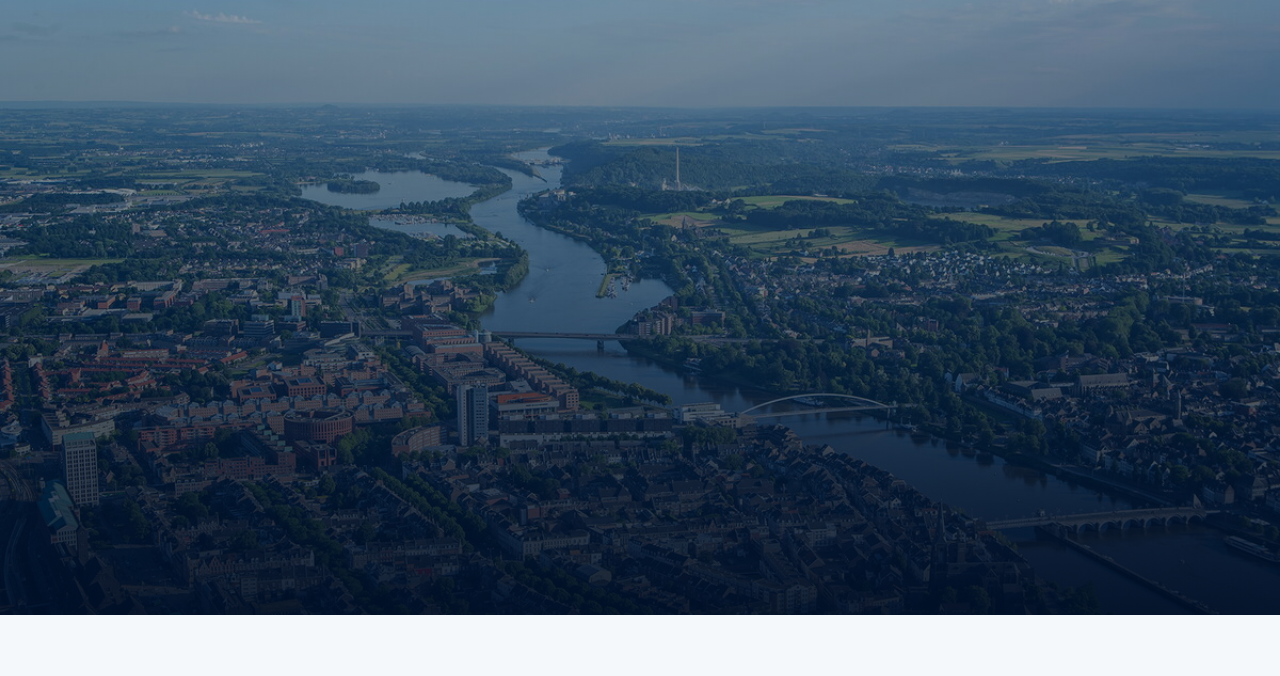
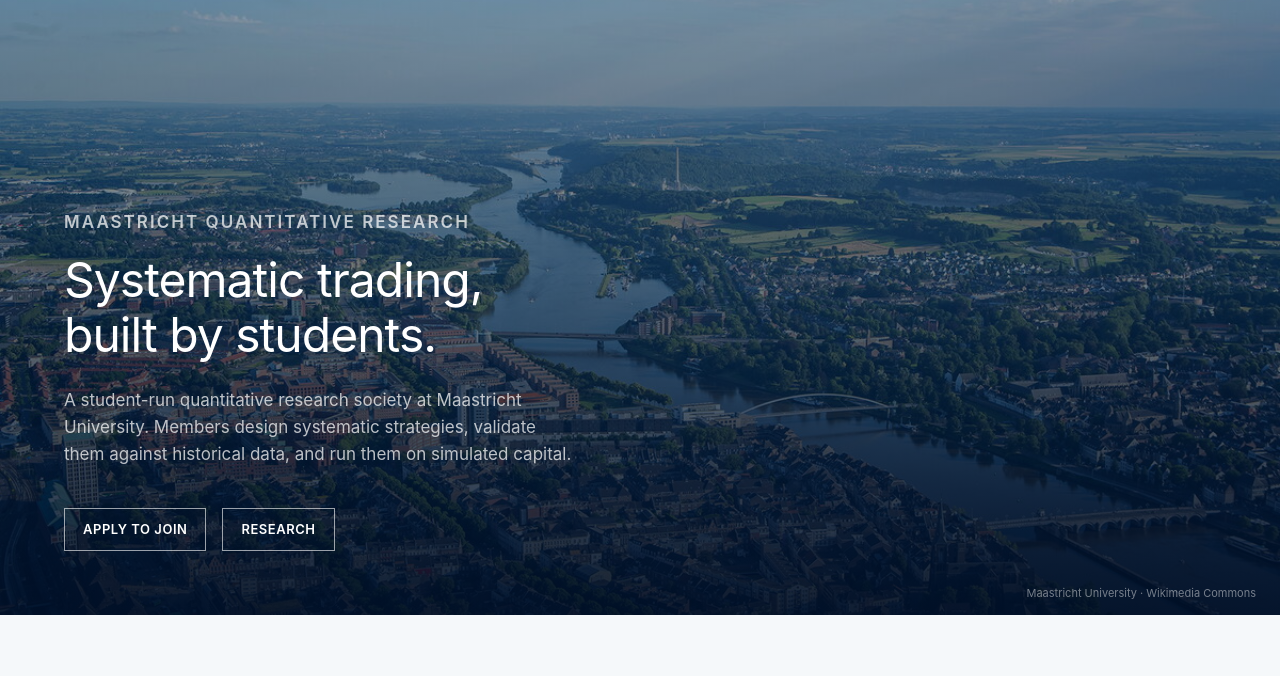
Before and after one commit to Anastasios-Vlachmpeis/MQR-website, a plain HTML site: page index.html in a window 1280 px wide. Shown: the part 65-741 px from the top of the page. Drawn offline with Linux system fonts and the light colour scheme; grey boxes are pictures that could not be loaded.

Commit message:
bb deletion

```diff
--- a/index.html
+++ b/index.html
@@ -40,6 +40,16 @@
       <div class="hero-full-bg">
         <img src="assets/MAASBACK.jpg">
         <div class="hero-full-overlay"></div>
+      </div>
+      <p class="hero-credit">Maastricht University · Wikimedia Commons</p>
+      <div class="hero-full-content">
+        <p class="hero-kicker">Maastricht Quantitative Research</p>
+        <h1 id="hero-heading">Systematic trading, built by students.</h1>
+        <p>A student-run quantitative research society at Maastricht University. Members design systematic strategies, validate them against historical data, and run them on simulated capital.</p>
+        <div class="hero-full-actions">
+          <a href="join.html#apply" class="btn btn-light">Apply to join</a>
+          <a href="research.html" class="btn btn-outline btn-light">Research</a>
+        </div>
       </div>
     </section>
 
```
